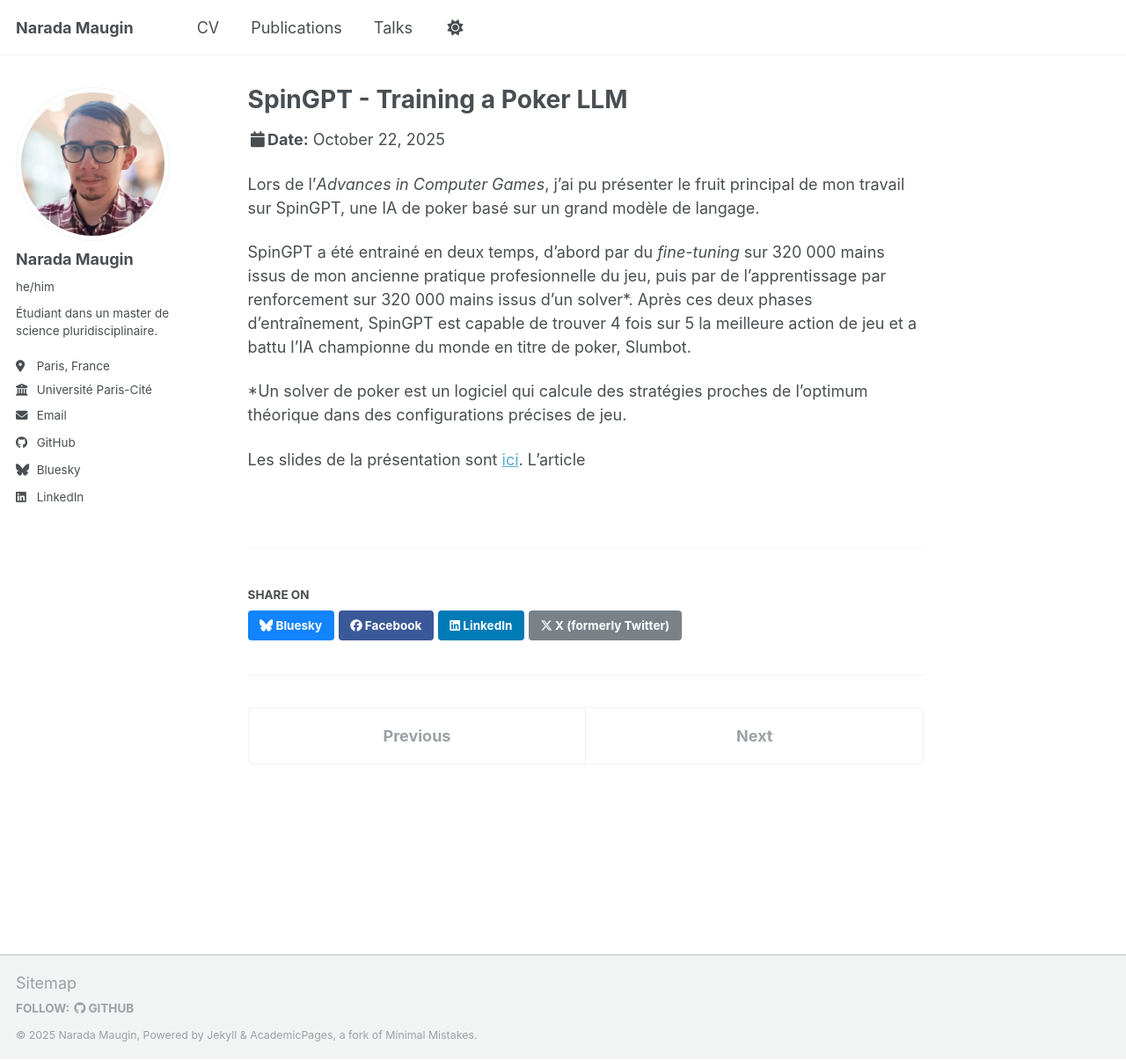
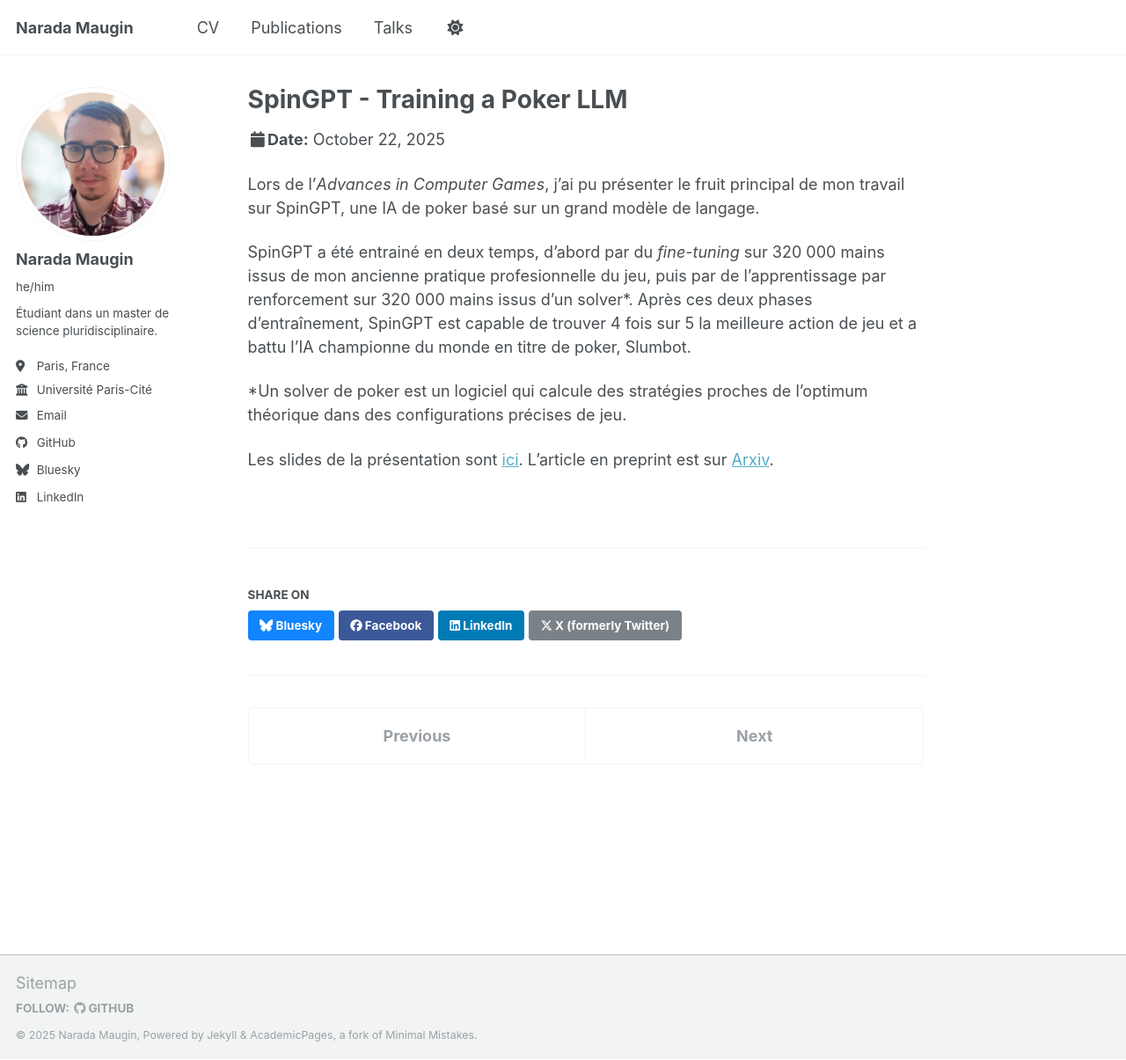
Before and after one commit to narada-maugin/narada-maugin.github.io, a Jekyll site: the page built from _talks/acg25.md, in a window 1280 px wide and 1205 px high. Shown: the whole window at 88% size. Built offline with Jekyll 4.4.1, drawn with Linux system fonts in a browser that asks for light colours.

Commit message:
Update acg25.md

```diff
--- a/_talks/acg25.md
+++ b/_talks/acg25.md
@@ -14,4 +14,4 @@ SpinGPT a été entrainé en deux temps, d'abord par du *fine-tuning* sur 320 00
 
 *Un solver de poker est un logiciel qui calcule des stratégies proches de l'optimum théorique dans des configurations précises de jeu.
 
-Les slides de la présentation sont [ici](/files/ACG25.html). L'article
+Les slides de la présentation sont [ici](/files/ACG25.html). L'article en preprint est sur [Arxiv](https://arxiv.org/abs/2509.22387).
```
